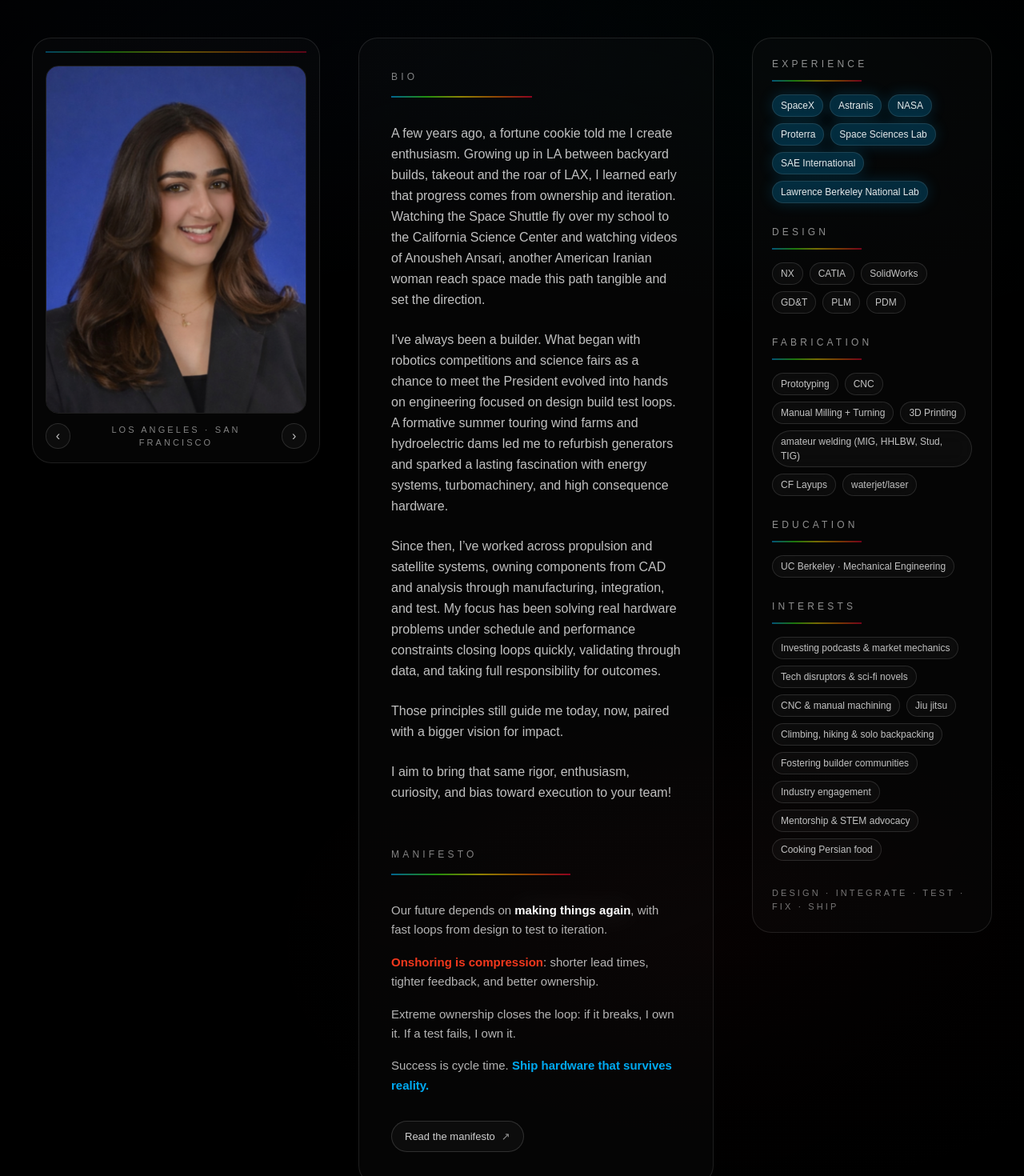
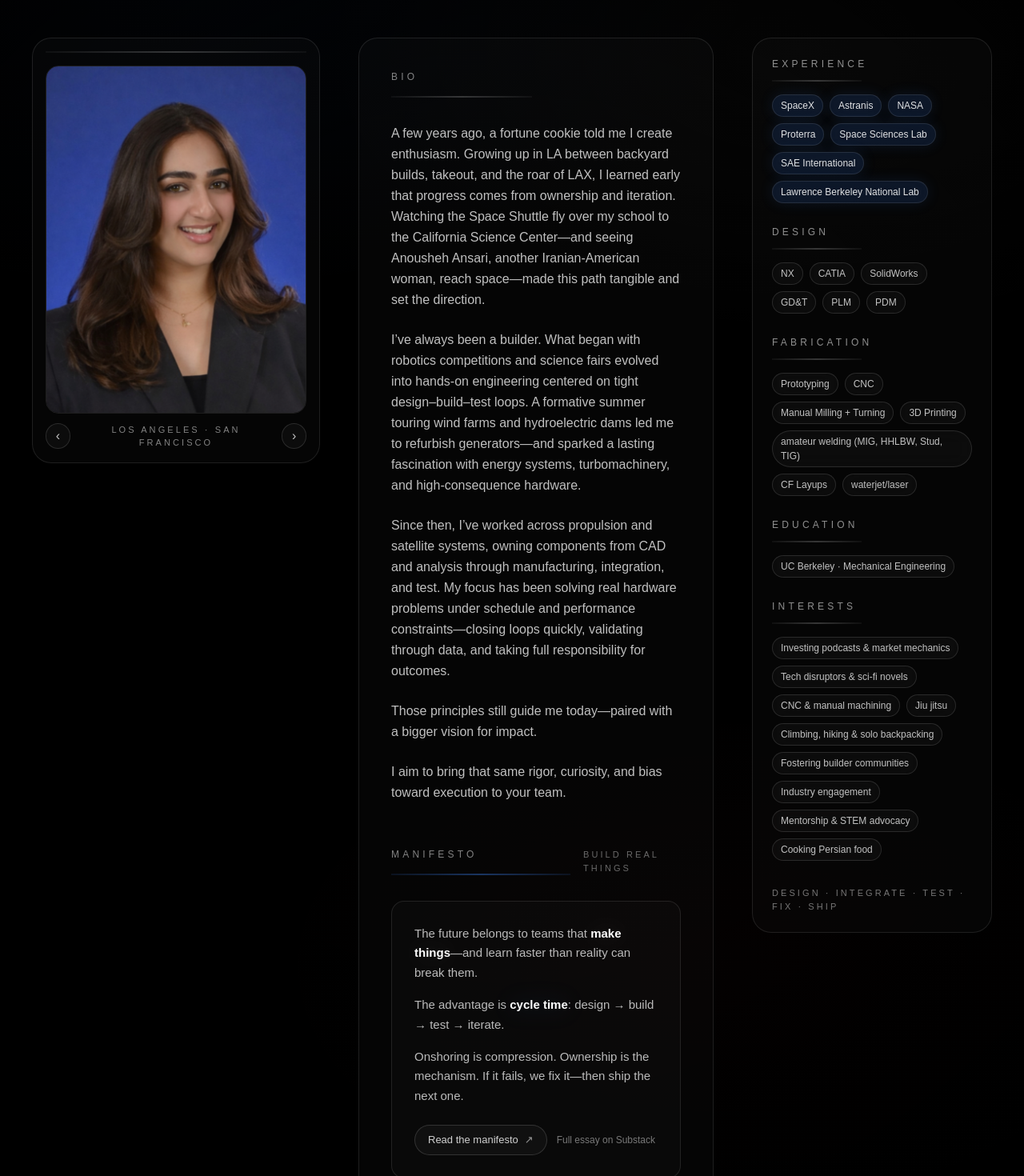
Before and after one commit to sophyamirza/sophya-portfolio, a Next.js app: page /bio in a window 1280 px wide. Shown: the part 340-1810 px from the top of the page at 80% size. Built offline with nearby package versions, Linux system fonts and the light colour scheme; a web font is replaced by a local one.

Commit message:
update the manfiesto design

```diff
--- a/app/bio/page.tsx
+++ b/app/bio/page.tsx
@@ -11,10 +11,12 @@ const playfair = Playfair_Display({
   weight: ["400", "500", "600", "700"],
 });
 
-const THERMAL =
-  "bg-[linear-gradient(90deg,#00b3ff,#39ff14,#ffe600,#ff7a00,#ff0033)]";
+// ✅ Sleeker, less “crazy” color (single accent, not rainbow)
+const ACCENT = "bg-[linear-gradient(90deg,rgba(255,255,255,0.10),rgba(255,255,255,0.55),rgba(255,255,255,0.10))]";
+const ACCENT_SOFT = "bg-[linear-gradient(90deg,rgba(255,255,255,0.06),rgba(255,255,255,0.28),rgba(255,255,255,0.06))]";
+const ACCENT_BLUE = "bg-[linear-gradient(90deg,rgba(59,130,246,0.15),rgba(59,130,246,0.55),rgba(59,130,246,0.15))]";
 
-type ChipVariant = "default" | "thermal";
+type ChipVariant = "default" | "accent";
 
 function ChipSection({
   title,
@@ -40,12 +42,12 @@ function ChipSection({
   };
 
   const chip: Variants = {
-    hidden: { opacity: 0, y: 8, scale: 0.98 },
+    hidden: { opacity: 0, y: 8, scale: 0.985 },
     show: {
       opacity: 1,
       y: 0,
       scale: 1,
-      transition: { duration: 0.35, ease: [0.22, 1, 0.36, 1] },
+      transition: { duration: 0.32, ease: [0.22, 1, 0.36, 1] },
     },
   };
 
@@ -61,16 +63,16 @@ function ChipSection({
 
   const defaultChip = "border border-white/12 bg-white/[0.03] text-white/75";
 
-  // ✅ Single-color highlight chips (no rainbow)
-  const thermalInner =
-    "border border-white/10 text-white/90 " +
-    "bg-[rgba(0,179,255,0.22)] " +
-    "shadow-[0_0_18px_rgba(0,179,255,0.18)]";
+  // ✅ Single sleek accent chip (subtle blue, no rainbow)
+  const accentChip =
+    "border border-white/10 text-white/88 " +
+    "bg-[rgba(59,130,246,0.14)] " +
+    "shadow-[0_0_18px_rgba(59,130,246,0.12)]";
 
   return (
     <div className="pt-7 first:pt-0">
       <div className="text-xs tracking-[0.35em] text-white/55">{title}</div>
-      <div className={`mt-3 h-[2px] w-28 ${THERMAL} opacity-45`} />
+      <div className={`mt-3 h-[2px] w-28 ${ACCENT_SOFT} opacity-70`} />
 
       <motion.div
         variants={container}
@@ -79,11 +81,11 @@ function ChipSection({
         className={["mt-4 flex flex-wrap", "gap-2", "max-w-full"].join(" ")}
       >
         {clean.map((x) =>
-          variant === "thermal" ? (
+          variant === "accent" ? (
             <motion.span
               key={x}
               variants={chip}
-              className={`${baseChip} ${sizeChip} ${thermalInner}`}
+              className={`${baseChip} ${sizeChip} ${accentChip}`}
             >
               {x}
             </motion.span>
@@ -104,17 +106,15 @@ function ChipSection({
 
 function Highlight({
   children,
-  tone = "thermal",
+  tone = "neutral",
 }: {
   children: React.ReactNode;
-  tone?: "thermal" | "warm" | "cool";
+  tone?: "neutral" | "cool";
 }) {
   const cls =
-    tone === "thermal"
-      ? "text-white drop-shadow-[0_0_16px_rgba(255,255,255,0.20)]"
-      : tone === "warm"
-      ? "text-[rgba(255,59,31,0.95)]"
-      : "text-[rgba(0,179,255,0.95)]";
+    tone === "cool"
+      ? "text-white drop-shadow-[0_0_14px_rgba(59,130,246,0.22)]"
+      : "text-white drop-shadow-[0_0_16px_rgba(255,255,255,0.16)]";
 
   return <span className={`font-semibold ${cls}`}>{children}</span>;
 }
@@ -156,9 +156,9 @@ export default function BioPage() {
     <main className="min-h-screen bg-black text-white">
       {/* haze */}
       <div className="pointer-events-none fixed inset-0">
-        <div className="absolute inset-0 bg-[radial-gradient(1200px_700px_at_18%_12%,rgba(59,130,246,0.08),transparent_60%)]" />
-        <div className="absolute inset-0 bg-[radial-gradient(1100px_650px_at_78%_18%,rgba(6,182,212,0.06),transparent_55%)]" />
-        <div className="absolute inset-0 bg-[radial-gradient(900px_520px_at_70%_78%,rgba(239,68,68,0.05),transparent_62%)]" />
+        <div className="absolute inset-0 bg-[radial-gradient(1200px_700px_at_18%_12%,rgba(59,130,246,0.07),transparent_60%)]" />
+        <div className="absolute inset-0 bg-[radial-gradient(1100px_650px_at_78%_18%,rgba(255,255,255,0.04),transparent_55%)]" />
+        <div className="absolute inset-0 bg-[radial-gradient(900px_520px_at_70%_78%,rgba(239,68,68,0.03),transparent_62%)]" />
         <div className="absolute inset-0 [background:radial-gradient(circle_at_center,transparent_0%,rgba(0,0,0,0.62)_60%,rgba(0,0,0,0.95)_100%)]" />
       </div>
 
@@ -166,7 +166,6 @@ export default function BioPage() {
         {/* header */}
         <div className="text-xs tracking-[0.35em] text-white/50">BIO</div>
 
-        {/* ✅ Title in the same editorial serif style */}
         <h1
           className={[
             "mt-4 tracking-tight",
@@ -178,18 +177,15 @@ export default function BioPage() {
           SOPHYA MIRZA
         </h1>
 
-        <div className={`mt-5 h-[2px] w-64 ${THERMAL} opacity-70`} />
-        <p className="mt-6 max-w-3xl text-white/65">
-          DESIGN. BUILD. TEST. SHIP.
-
-        </p>
+        <div className={`mt-5 h-[2px] w-64 ${ACCENT} opacity-70`} />
+        <p className="mt-6 max-w-3xl text-white/65">DESIGN. BUILD. TEST. SHIP.</p>
 
         {/* grid */}
         <div className="mt-14 grid grid-cols-1 gap-10 lg:gap-12 lg:grid-cols-[360px_minmax(0,1fr)_300px]">
           {/* LEFT IMAGE (carousel) */}
           <aside className="lg:sticky lg:top-24 lg:self-start">
             <div className="rounded-3xl border border-white/10 bg-white/[0.02] p-4">
-              <div className={`h-[2px] w-full ${THERMAL} opacity-35`} />
+              <div className={`h-[2px] w-full ${ACCENT_SOFT} opacity-70`} />
 
               <div className="mt-4 relative aspect-[3/4] w-full overflow-hidden rounded-2xl border border-white/10">
                 <AnimatePresence mode="wait" initial={false}>
@@ -225,9 +221,7 @@ export default function BioPage() {
                 </button>
 
                 <div className="px-2 text-center text-[11px] tracking-[0.28em] text-white/50">
-                  {photos[idx].caption
-                    ? photos[idx].caption
-                    : "LOS ANGELES · SAN FRANCISCO"}
+                  {photos[idx].caption ? photos[idx].caption : "LOS ANGELES · SAN FRANCISCO"}
                 </div>
 
                 <button
@@ -245,58 +239,70 @@ export default function BioPage() {
           {/* CENTER */}
           <section className="rounded-3xl border border-white/10 bg-white/[0.02] p-7 sm:p-10">
             <div className="text-xs tracking-[0.35em] text-white/50">BIO</div>
-            <div className={`mt-4 h-[2px] w-44 ${THERMAL} opacity-55`} />
+            <div className={`mt-4 h-[2px] w-44 ${ACCENT_SOFT} opacity-70`} />
 
             <div className="mt-8 space-y-6 text-[15px] sm:text-[16px] leading-relaxed text-white/75">
               <p>
-                A few years ago, a fortune cookie told me I create enthusiasm. Growing up in LA between backyard builds, takeout and the roar of LAX, I learned early that progress comes from ownership and iteration. Watching the Space Shuttle fly over my school to the California Science Center and watching videos of Anousheh Ansari, another American Iranian woman reach space made this path tangible and set the direction.
+                A few years ago, a fortune cookie told me I create enthusiasm. Growing up in LA between
+                backyard builds, takeout, and the roar of LAX, I learned early that progress comes from
+                ownership and iteration. Watching the Space Shuttle fly over my school to the California
+                Science Center—and seeing Anousheh Ansari, another Iranian-American woman, reach
+                space—made this path tangible and set the direction.
               </p>
 
               <p>
-                I’ve always been a builder. What began with robotics competitions and science fairs as a chance to meet the President evolved into hands on engineering focused on design build test loops. A formative summer touring wind farms and hydroelectric dams led me to refurbish generators and sparked a lasting fascination with energy systems, turbomachinery, and high consequence hardware.
+                I’ve always been a builder. What began with robotics competitions and science fairs
+                evolved into hands-on engineering centered on tight design–build–test loops. A formative
+                summer touring wind farms and hydroelectric dams led me to refurbish generators—and
+                sparked a lasting fascination with energy systems, turbomachinery, and high-consequence
+                hardware.
               </p>
 
               <p>
-                Since then, I’ve worked across propulsion and satellite systems, owning components from CAD and analysis through manufacturing, integration, and test. My focus has been solving real hardware problems under schedule and performance constraints closing loops quickly, validating through data, and taking full responsibility for outcomes.
+                Since then, I’ve worked across propulsion and satellite systems, owning components from
+                CAD and analysis through manufacturing, integration, and test. My focus has been solving
+                real hardware problems under schedule and performance constraints—closing loops quickly,
+                validating through data, and taking full responsibility for outcomes.
               </p>
 
-              <p>
-                Those principles still guide me today, now, paired with a bigger
-                vision for impact.
-              </p>
+              <p>Those principles still guide me today—paired with a bigger vision for impact.</p>
 
               <p>
-                I aim to bring that same rigor, enthusiasm, curiosity, and bias toward execution to your team!
+                I aim to bring that same rigor, curiosity, and bias toward execution to your team.
               </p>
             </div>
 
-            {/* MANIFESTO */}
+            {/* ✅ MANIFESTO (sleek card + tightened copy) */}
             <div className="mt-14">
-              <div className="text-xs tracking-[0.35em] text-white/50">
-                MANIFESTO
+              <div className="flex items-baseline justify-between gap-4">
+                <div>
+                  <div className="text-xs tracking-[0.35em] text-white/50">MANIFESTO</div>
+                  <div className={`mt-4 h-[2px] w-56 ${ACCENT_BLUE} opacity-70`} />
                 </div>
-              <div className={`mt-4 h-[2px] w-56 ${THERMAL} opacity-55`} />
 
-              <div className="mt-8 space-y-4 text-[15px] leading-relaxed text-white/70">
+                <div className="hidden sm:block text-[11px] tracking-[0.28em] text-white/40">
+                  BUILD REAL THINGS
+                </div>
+              </div>
+
+              <div className="mt-8 rounded-2xl border border-white/10 bg-white/[0.02] p-6 sm:p-7">
+                <div className="pointer-events-none absolute" />
+
+                <div className="space-y-4 text-[14.5px] sm:text-[15px] leading-relaxed text-white/72">
                   <p>
-                  Our future depends on <Highlight>making things again</Highlight>
-                  , with fast loops from design to test to iteration.
+                    The future belongs to teams that <Highlight>make things</Highlight>—and learn faster than
+                    reality can break them.
                   </p>
                   <p>
-                  <Highlight tone="warm">Onshoring is compression</Highlight>:
-                  shorter lead times, tighter feedback, and better ownership.
+                    The advantage is <Highlight tone="cool">cycle time</Highlight>: design → build → test → iterate.
                   </p>
                   <p>
-                  Extreme ownership closes the loop: if it breaks, I own it. If a
-                  test fails, I own it.
+                    Onshoring is compression. Ownership is the mechanism. If it fails, we fix it—then ship the next one.
                   </p>
-                <p>
-                  Success is cycle time.{" "}
-                  <Highlight tone="cool">Ship hardware that survives reality.</Highlight>
-                </p>
+                </div>
 
                 {/* CTA */}
-                <div className="pt-4">
+                <div className="mt-6 flex flex-wrap items-center gap-3">
                   <a
                     href="https://sophyamirza.substack.com/p/build-real-things"
                     target="_blank"
@@ -316,6 +322,10 @@ export default function BioPage() {
                       ↗
                     </span>
                   </a>
+
+                  <span className="text-[12px] text-white/45">
+                    Full essay on Substack
+                  </span>
                 </div>
               </div>
             </div>
@@ -326,7 +336,7 @@ export default function BioPage() {
             <div className="rounded-3xl border border-white/10 bg-white/[0.02] p-6">
               <ChipSection
                 title="EXPERIENCE"
-                variant="thermal"
+                variant="accent"
                 dense
                 items={[
                   "SpaceX",
@@ -359,11 +369,7 @@ export default function BioPage() {
                 ]}
               />
 
-              <ChipSection
-                title="EDUCATION"
-                dense
-                items={["UC Berkeley · Mechanical Engineering"]}
-              />
+              <ChipSection title="EDUCATION" dense items={["UC Berkeley · Mechanical Engineering"]} />
 
               <ChipSection
                 title="INTERESTS"
```
Lines whose indentation alone changed are shown as unchanged.
